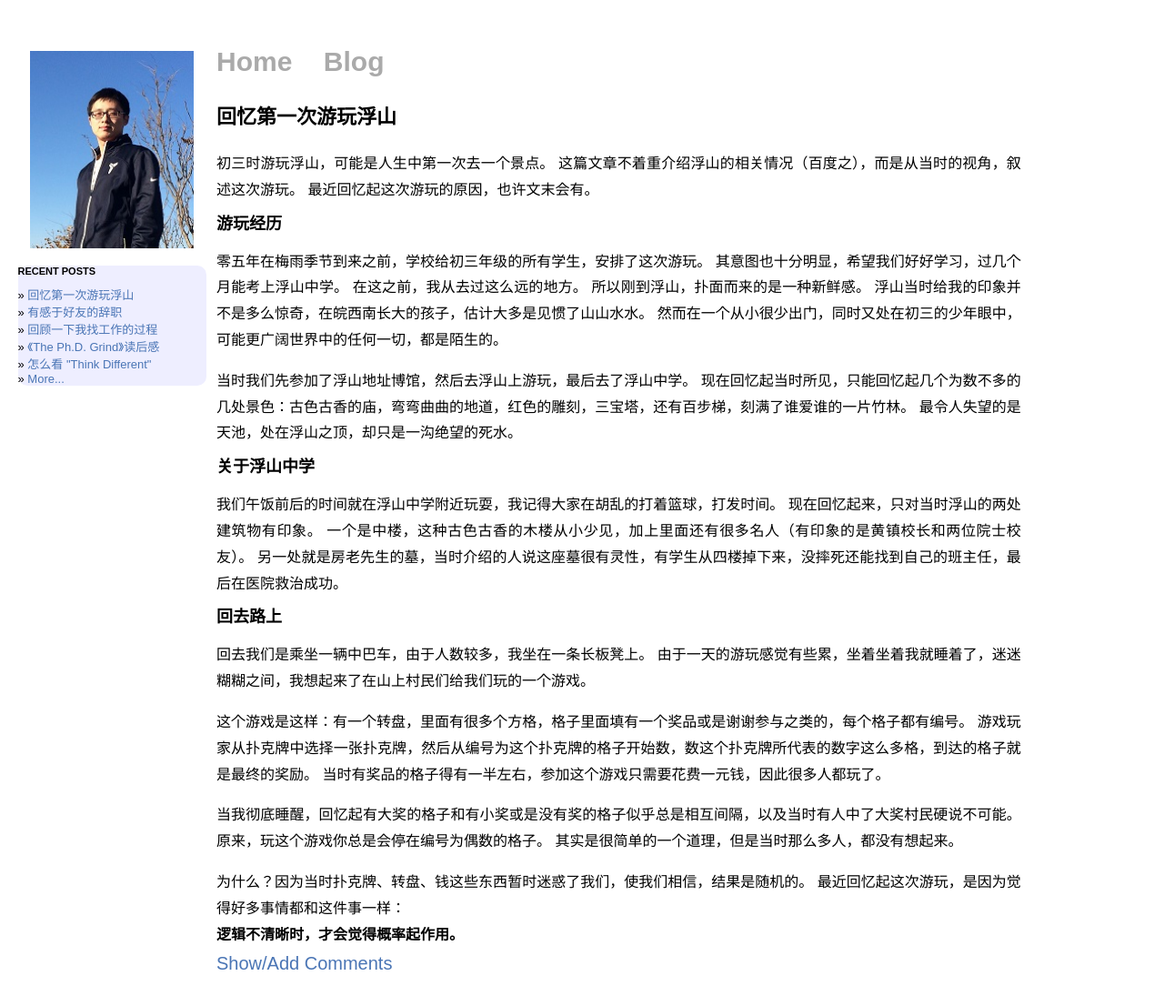
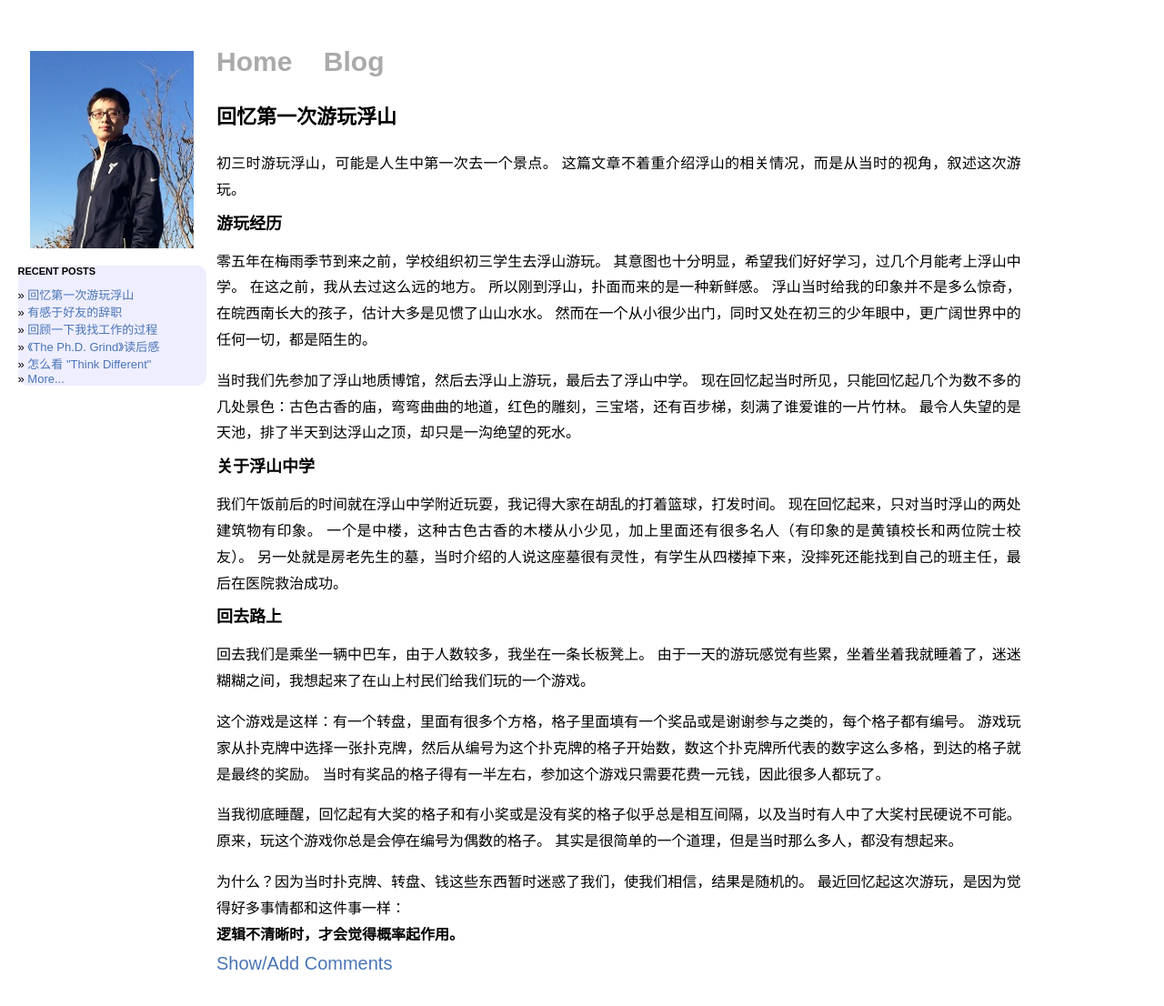
Before and after one commit to hanshengzhang/zhanghs, a Jekyll site: the page built from _posts/2015-12-13-first-trip-to-mount-fu.md, in a window 1280 px wide. Shown: the whole page at 91% size. Built offline with Jekyll 4.4.1, drawn with Linux system fonts in a browser that asks for light colours; Markdown is read by kramdown in place of the engine named in the settings.

Commit message:
small modifications

```diff
--- a/_posts/2015-12-13-first-trip-to-mount-fu.md
+++ b/_posts/2015-12-13-first-trip-to-mount-fu.md
@@ -5,20 +5,19 @@ title: 回忆第一次游玩浮山
 ---
 #回忆第一次游玩浮山
 初三时游玩浮山，可能是人生中第一次去一个景点。
-这篇文章不着重介绍浮山的相关情况（百度之），而是从当时的视角，叙述这次游玩。
-最近回忆起这次游玩的原因，也许文末会有。
+这篇文章不着重介绍浮山的相关情况，而是从当时的视角，叙述这次游玩。
 
 ##游玩经历
-零五年在梅雨季节到来之前，学校给初三年级的所有学生，安排了这次游玩。
+零五年在梅雨季节到来之前，学校组织初三学生去浮山游玩。
 其意图也十分明显，希望我们好好学习，过几个月能考上浮山中学。
 在这之前，我从去过这么远的地方。
 所以刚到浮山，扑面而来的是一种新鲜感。
 浮山当时给我的印象并不是多么惊奇，在皖西南长大的孩子，估计大多是见惯了山山水水。
-然而在一个从小很少出门，同时又处在初三的少年眼中，可能更广阔世界中的任何一切，都是陌生的。
+然而在一个从小很少出门，同时又处在初三的少年眼中，更广阔世界中的任何一切，都是陌生的。
 
-当时我们先参加了浮山地址博馆，然后去浮山上游玩，最后去了浮山中学。
+当时我们先参加了浮山地质博馆，然后去浮山上游玩，最后去了浮山中学。
 现在回忆起当时所见，只能回忆起几个为数不多的几处景色：古色古香的庙，弯弯曲曲的地道，红色的雕刻，三宝塔，还有百步梯，刻满了谁爱谁的一片竹林。
-最令人失望的是天池，处在浮山之顶，却只是一沟绝望的死水。
+最令人失望的是天池，排了半天到达浮山之顶，却只是一沟绝望的死水。
 
 ##关于浮山中学
 我们午饭前后的时间就在浮山中学附近玩耍，我记得大家在胡乱的打着篮球，打发时间。
```
